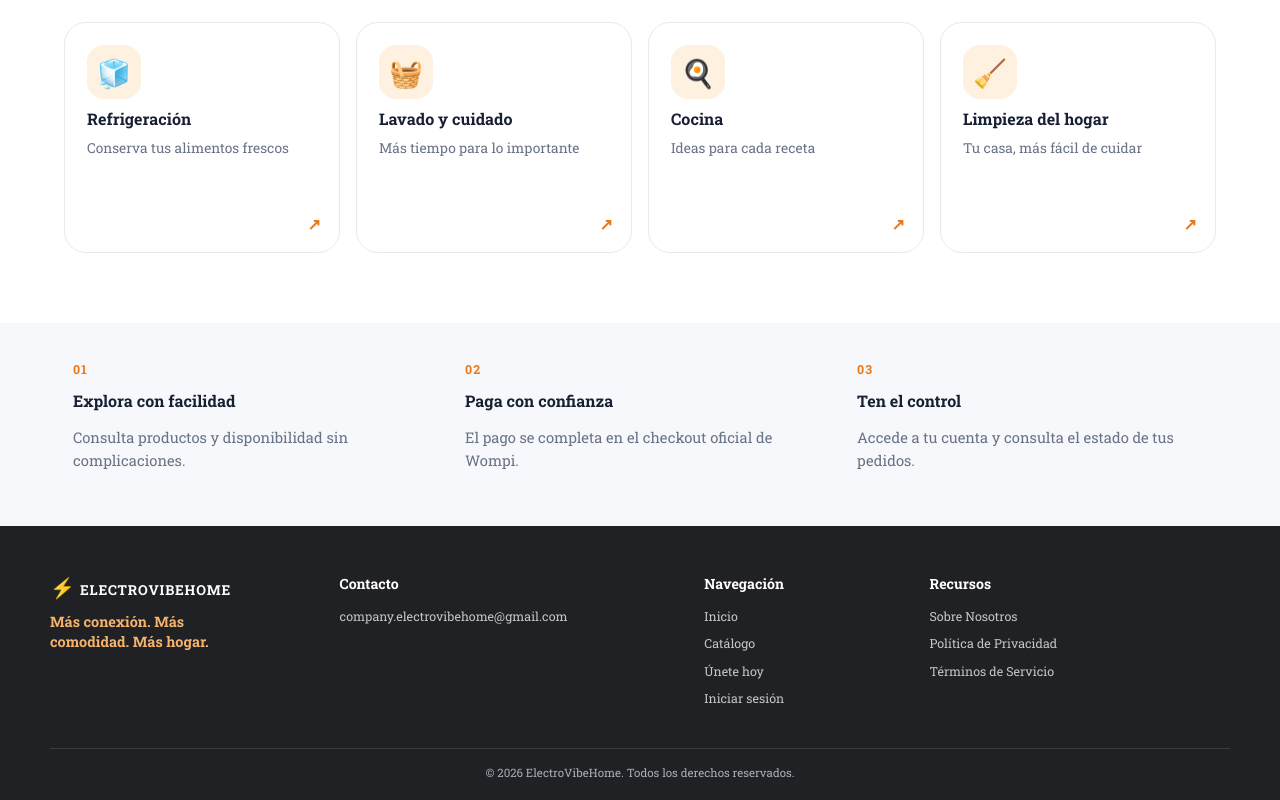
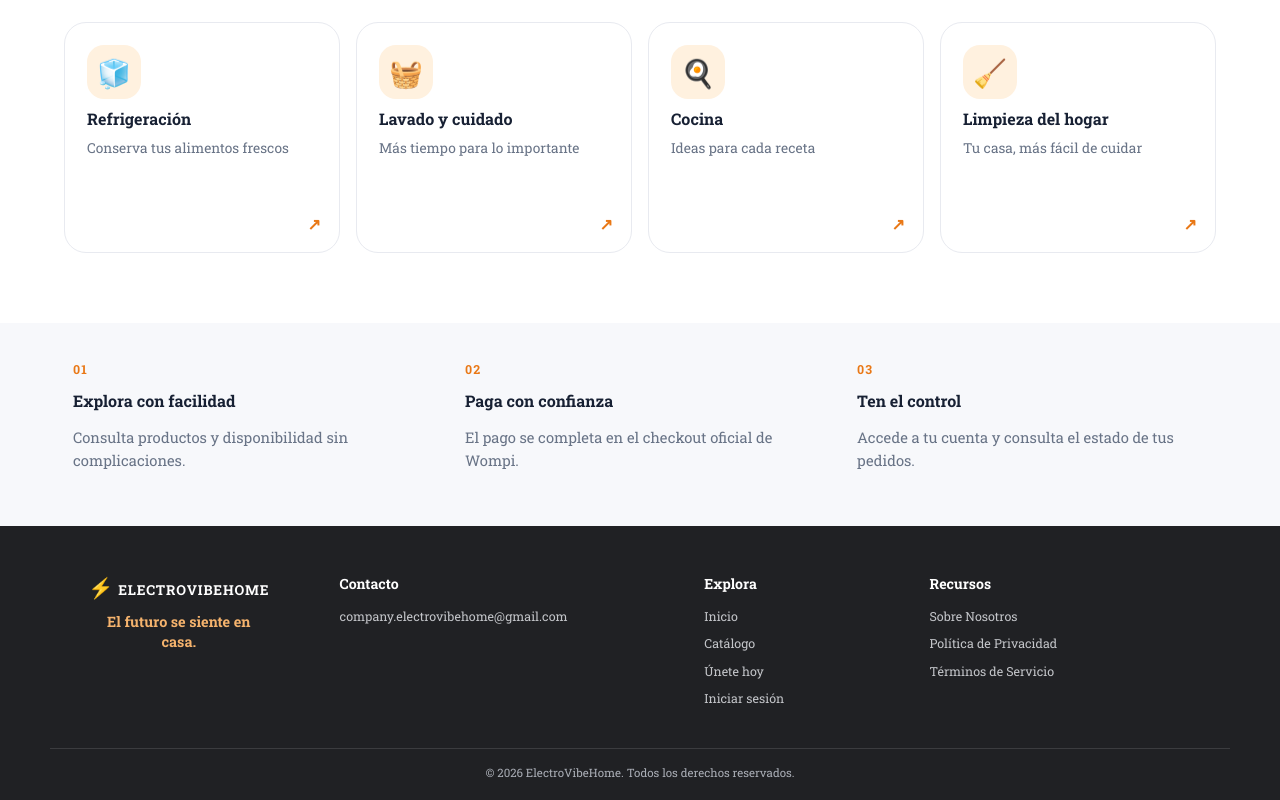
Before and after one commit to sro2005/my-app, a React (Vite) app: page / in a window 1280 px wide. Shown: the part 754-1554 px from the top of the page. Built offline with nearby package versions, Linux system fonts and the light colour scheme.

Commit message:
Center footer brand and refine its tagline

```diff
--- a/src/components/Footer.jsx
+++ b/src/components/Footer.jsx
@@ -15,7 +15,7 @@ const Footer = () => {
     <div className="evh-footer-inner">
       <div className="evh-footer-brand">
         <Link to="/" aria-label="ElectroVibeHome, ir al inicio"><span aria-hidden="true">⚡</span> ELECTROVIBEHOME</Link>
-        <p>Más conexión. Más comodidad. Más hogar.</p>
+        <p>El futuro se siente en casa.</p>
       </div>
 
       <div className="evh-footer-section">
@@ -24,7 +24,7 @@ const Footer = () => {
       </div>
 
       <div className="evh-footer-section">
-        <h2>Navegación</h2>
+        <h2>Explora</h2>
         {exploreLinks.map(([to, label]) => <Link key={to} to={to}>{label}</Link>)}
       </div>
 
--- a/src/styles/styles.css
+++ b/src/styles/styles.css
@@ -1433,6 +1433,7 @@ form.evh-form { display: grid; gap: 1.1rem; max-width: none; margin: 0; padding:
 
 .evh-site-footer { display: block; padding: 3rem 1.5rem 1.25rem; color: #e9e9eb; background: #202124; text-align: left; }
 .evh-footer-inner { display: grid; grid-template-columns: 1.2fr 1.55fr .9fr 1.4fr; gap: 2rem; width: min(100%, 1180px); margin: 0 auto; }
+.evh-footer-brand { display: flex; flex-direction: column; align-items: center; text-align: center; }
 .evh-footer-brand a { color: #fff; font-size: .86rem; font-weight: 900; letter-spacing: .06em; text-decoration: none; }
 .evh-footer-brand a span { color: #f39435; font-size: 1.25rem; }
 .evh-footer-brand p { max-width: 20ch; margin: .75rem 0 0; color: #f5b36d; font-size: .9rem; font-weight: 800; line-height: 1.45; }
```
